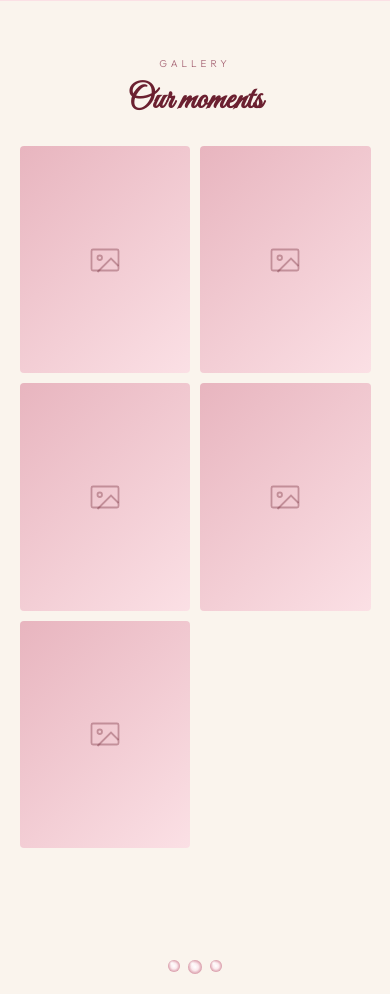
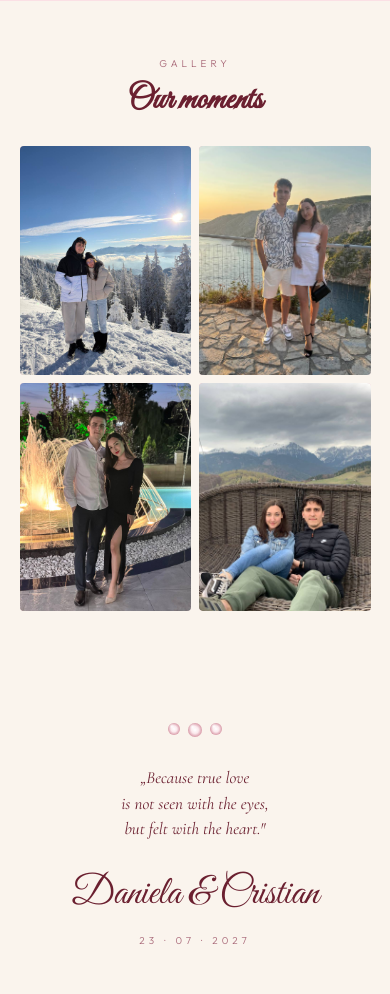
Before and after one commit to BaronDevTest/Weeding_Digital_Invitation, a Python web app: template templates/index.html in a window 390 px wide. Shown: the part 5506-6500 px from the top of the page. Run offline with Jinja, Linux system fonts and the light colour scheme; the template is opened without the code that fills it, so the values that code supplies are empty; some libraries are stand-ins or nearby versions.

Commit message:
Add 4 real photos to "Momentele noastre" gallery
- Replace SVG placeholders with the 4 photos from static/images/
- Switch gallery grid to a balanced 2x2 layout (was 2 cols on mobile / 3 on
  desktop, which left a lonely 4th tile on wider screens)
- Use loading="lazy" + decoding="async" so the gallery stays cheap to load
  for visitors who don't scroll that far
- Drop now-unused .gallery-placeholder CSS

Co-Authored-By: Claude Opus 4.7 (1M context) <noreply@anthropic.com>

```diff
--- a/templates/index.html
+++ b/templates/index.html
@@ -847,14 +847,11 @@
            GALLERY
            ============================================================ */
         .gallery {
-            max-width: 720px;
+            max-width: 640px;
             margin: 0 auto;
             display: grid;
             grid-template-columns: repeat(2, 1fr);
-            gap: 10px;
-        }
-        @media (min-width: 600px) {
-            .gallery { grid-template-columns: repeat(3, 1fr); gap: 14px; }
+            gap: clamp(8px, 2vw, 16px);
         }
         .gallery-item {
             aspect-ratio: 3 / 4;
@@ -877,15 +874,6 @@
             display: block;
             transition: transform 0.6s ease;
         }
-        .gallery-placeholder {
-            position: absolute;
-            inset: 0;
-            display: flex;
-            align-items: center;
-            justify-content: center;
-            color: rgba(107, 32, 48, 0.35);
-        }
-        .gallery-placeholder svg { width: 36px; height: 36px; }
 
         /* ============================================================
            FINAL MESSAGE
@@ -1438,36 +1426,17 @@
         <h2 class="section-title reveal" data-i18n="gallery.title">Momentele noastre</h2>
 
         <div class="gallery reveal-stagger">
-            <!-- ✏️ ÎNLOCUIEȘTE src cu pozele tale -->
             <div class="gallery-item">
-                <div class="gallery-placeholder">
-                    <svg viewBox="0 0 24 24" fill="none" stroke="currentColor" stroke-width="1.2"><rect x="3" y="5" width="18" height="14" rx="1"/><circle cx="8.5" cy="10.5" r="1.5"/><path d="M21 16l-5-5-9 9"/></svg>
-                </div>
+                <img src="/static/images/photo_2026-05-20_12-55-57.jpg" alt="Daniela &amp; Cristian — moment 1" loading="lazy" decoding="async" />
             </div>
             <div class="gallery-item">
-                <div class="gallery-placeholder">
-                    <svg viewBox="0 0 24 24" fill="none" stroke="currentColor" stroke-width="1.2"><rect x="3" y="5" width="18" height="14" rx="1"/><circle cx="8.5" cy="10.5" r="1.5"/><path d="M21 16l-5-5-9 9"/></svg>
-                </div>
+                <img src="/static/images/photo_2026-05-20_12-56-01.jpg" alt="Daniela &amp; Cristian — moment 2" loading="lazy" decoding="async" />
             </div>
             <div class="gallery-item">
-                <div class="gallery-placeholder">
-                    <svg viewBox="0 0 24 24" fill="none" stroke="currentColor" stroke-width="1.2"><rect x="3" y="5" width="18" height="14" rx="1"/><circle cx="8.5" cy="10.5" r="1.5"/><path d="M21 16l-5-5-9 9"/></svg>
-                </div>
+                <img src="/static/images/photo_2026-05-20_12-56-04.jpg" alt="Daniela &amp; Cristian — moment 3" loading="lazy" decoding="async" />
             </div>
             <div class="gallery-item">
-                <div class="gallery-placeholder">
-                    <svg viewBox="0 0 24 24" fill="none" stroke="currentColor" stroke-width="1.2"><rect x="3" y="5" width="18" height="14" rx="1"/><circle cx="8.5" cy="10.5" r="1.5"/><path d="M21 16l-5-5-9 9"/></svg>
-                </div>
-            </div>
-            <div class="gallery-item">
-                <div class="gallery-placeholder">
-                    <svg viewBox="0 0 24 24" fill="none" stroke="currentColor" stroke-width="1.2"><rect x="3" y="5" width="18" height="14" rx="1"/><circle cx="8.5" cy="10.5" r="1.5"/><path d="M21 16l-5-5-9 9"/></svg>
-                </div>
-            </div>
-            <div class="gallery-item">
-                <div class="gallery-placeholder">
-                    <svg viewBox="0 0 24 24" fill="none" stroke="currentColor" stroke-width="1.2"><rect x="3" y="5" width="18" height="14" rx="1"/><circle cx="8.5" cy="10.5" r="1.5"/><path d="M21 16l-5-5-9 9"/></svg>
-                </div>
+                <img src="/static/images/photo_2026-05-20_12-56-10.jpg" alt="Daniela &amp; Cristian — moment 4" loading="lazy" decoding="async" />
             </div>
         </div>
     </section>
```
Also changed, not shown: static/images/photo_2026-05-20_12-55-57.jpg (added), static/images/photo_2026-05-20_12-56-01.jpg (added), static/images/photo_2026-05-20_12-56-04.jpg (added), static/images/photo_2026-05-20_12-56-10.jpg (added).
